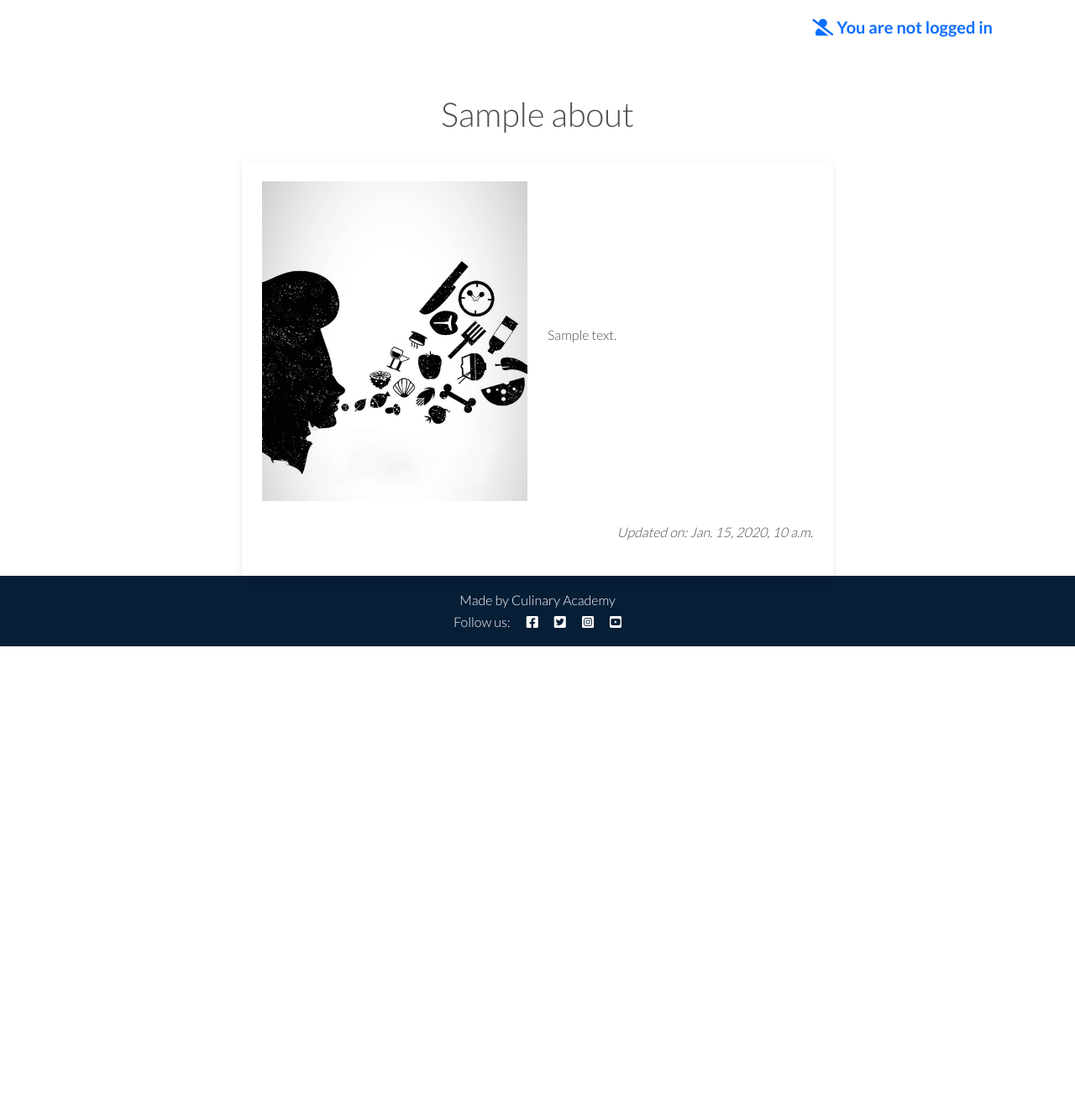
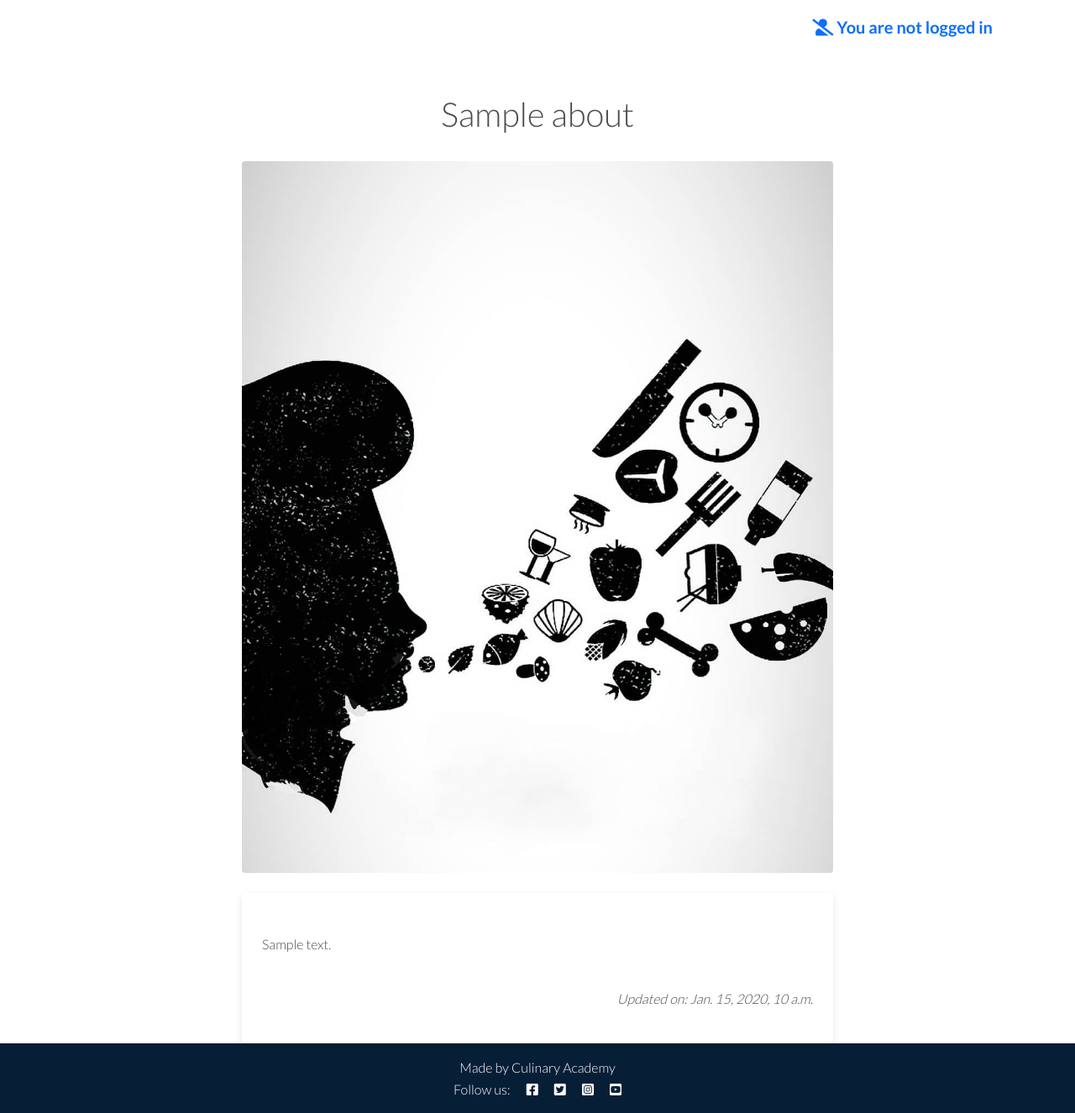
Before and after one commit to XOZANAYKUT/project4, a Django app: page /about/ in a window 1280 px wide. Shown: the part 79-1405 px from the top of the page at 84% size. Before the commit the page ends 849 px from the top, so only its background shows below. Run offline with Django 4.2, Linux system fonts and the light colour scheme; tables that the repository leaves empty hold one stand-in row (values such as "Sample post").

Commit message:
update about.html

```diff
--- a/about/templates/about/about.html
+++ b/about/templates/about/about.html
@@ -1,8 +1,6 @@
 {% extends 'base.html' %}
-
+{% load static %}
 {% block content %}
-{% load static %}
-
 <div class="container mt-5">
     <div class="row">
         <div class="col-12 text-center">
@@ -11,12 +9,14 @@
     </div>
     <div class="row mt-4">
         <div class="col-8 offset-2">
-            <div class="card p-4">
-                <div class="row">
-                    <div class="col-6">
-                        <img src="{% static 'images/about.jpg' %}" class="img-fluid" alt="About Image">
-                    </div>
-                    <div class="col-6 d-flex align-items-center">
+            <div class="row">
+                <div class="col">
+                    <img src="{% static 'images/about.jpg' %}" class="img-fluid rounded mx-auto d-block" alt="About Image">
+                </div>
+            </div>
+            <div class="card p-4 mt-4">
+                <div class="row mt-4">
+                    <div class="col">
                         <p>{{ about.content | safe }}</p>
                     </div>
                 </div>
@@ -29,5 +29,4 @@
         </div>
     </div>
 </div>
-
 {% endblock content %}
```
Also changed, not shown: 3 other files.
